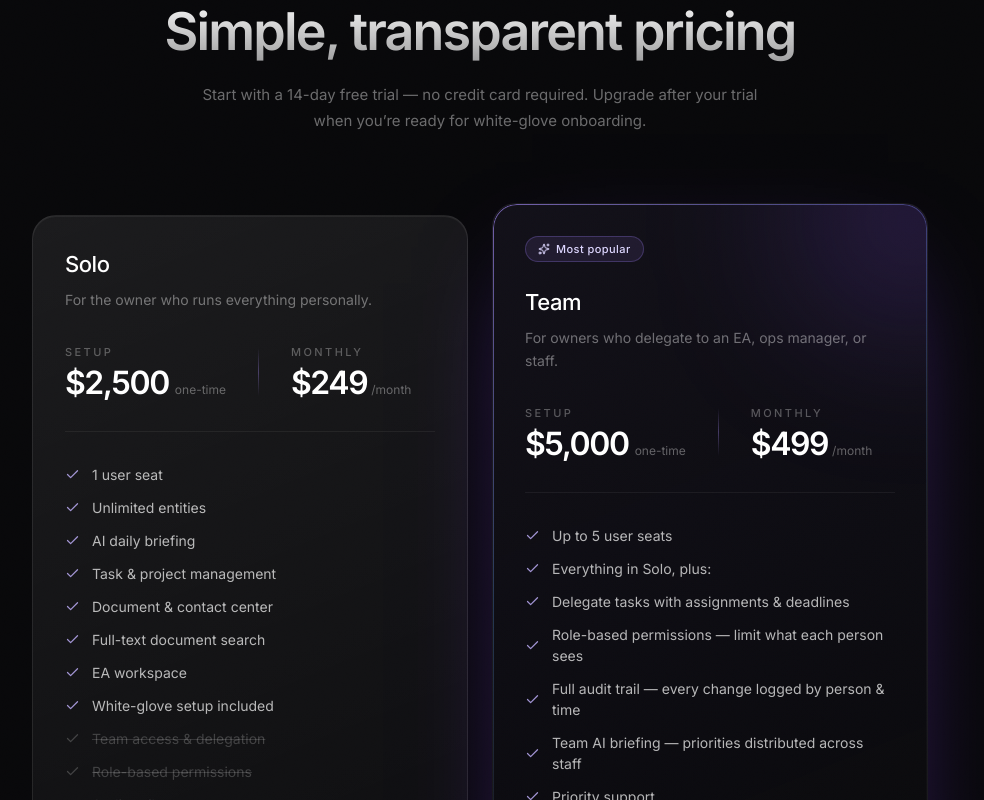
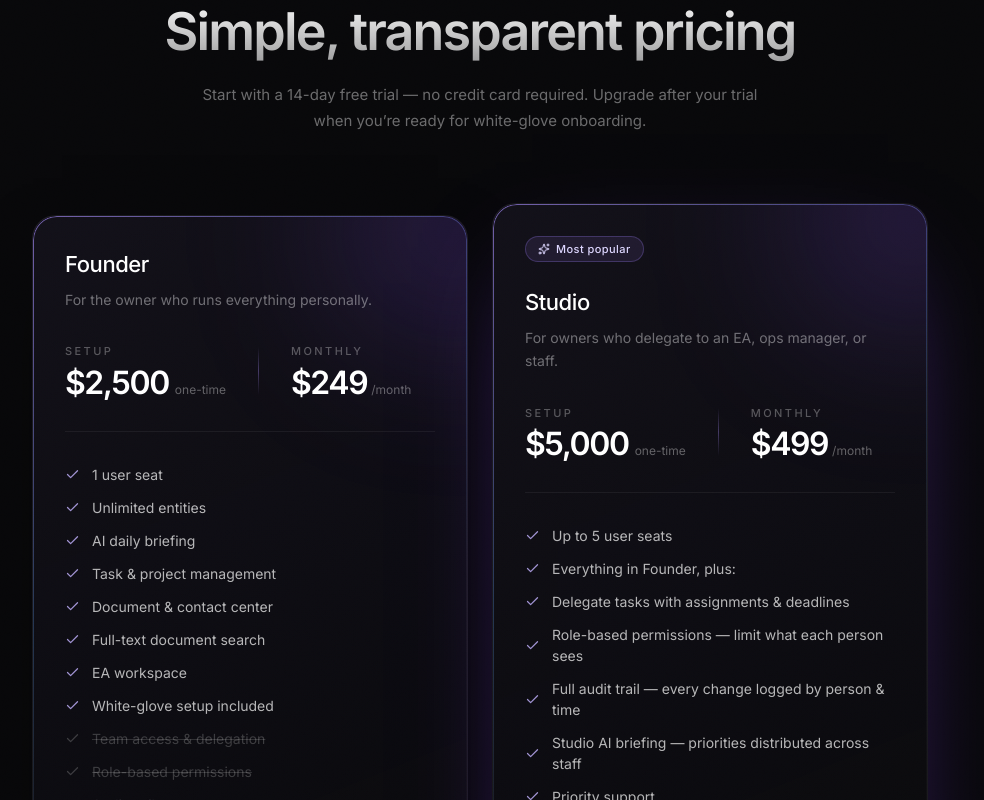
Before and after one commit to candrus43/Operion, a Next.js app: page / in a window 1280 px wide. Shown: the part 5460-6260 px from the top of the page, without its empty margins (160-1144 px from the left). Built offline with nearby package versions, Linux system fonts and the light colour scheme; no server answers.

Commit message:
fix: rename pricing tiers to Founder/Studio, equalize card styling

```diff
--- a/src/app/page.tsx
+++ b/src/app/page.tsx
@@ -150,7 +150,7 @@ const personas = [
 
 const pricingPlans = [
   {
-    name: "Solo",
+    name: "Founder",
     setupFee: "$2,500",
     price: "$249",
     period: "/month",
@@ -169,18 +169,18 @@ const pricingPlans = [
     highlighted: false,
   },
   {
-    name: "Team",
+    name: "Studio",
     setupFee: "$5,000",
     price: "$499",
     period: "/month",
     description: "For owners who delegate to an EA, ops manager, or staff.",
     features: [
       "Up to 5 user seats",
-      "Everything in Solo, plus:",
+      "Everything in Founder, plus:",
       "Delegate tasks with assignments & deadlines",
       "Role-based permissions — limit what each person sees",
       "Full audit trail — every change logged by person & time",
-      "Team AI briefing — priorities distributed across staff",
+      "Studio AI briefing — priorities distributed across staff",
       "Priority support",
       "White-glove setup included",
     ],
@@ -566,22 +566,20 @@ export default function LandingPage() {
                   className="h-full"
                 >
                   <div
-                    className={`relative flex h-full flex-col overflow-hidden rounded-3xl p-8 ${
+                    className={`relative flex h-full flex-col overflow-hidden rounded-3xl p-8 ring-gradient glass-deep ${
                       plan.highlighted
-                        ? "ring-gradient glass-deep shadow-[0_40px_100px_-40px_rgba(124,58,237,0.55)] lg:-translate-y-3"
-                        : "glass lift"
+                        ? "shadow-[0_40px_100px_-40px_rgba(124,58,237,0.55)] lg:-translate-y-3"
+                        : "shadow-[0_30px_80px_-30px_rgba(0,0,0,0.6)]"
                     }`}
                   >
+                    <div className="pointer-events-none absolute -right-24 -top-24 h-56 w-56 rounded-full bg-violet-500/20 blur-[80px]" />
                     {plan.highlighted && (
-                      <>
-                        <div className="pointer-events-none absolute -right-24 -top-24 h-56 w-56 rounded-full bg-violet-500/20 blur-[80px]" />
                       <div className="relative mb-6 flex justify-start">
                         <span className="inline-flex items-center gap-1.5 rounded-full border border-violet-400/25 bg-violet-400/10 px-3 py-1 text-[11px] font-medium tracking-[0.04em] text-violet-200">
                           <Sparkles className="h-3 w-3" />
                           Most popular
                         </span>
                       </div>
-                      </>
                     )}
 
                     <div className="relative">
--- a/src/app/pricing/page.tsx
+++ b/src/app/pricing/page.tsx
@@ -49,7 +49,7 @@ export default function PricingPage() {
 
   const plans = [
   {
-    name: "Solo",
+    name: "Founder",
     setupFee: "$2,500",
     setupPeriod: "one-time",
     plan: "SOLO" as const,
@@ -71,7 +71,7 @@ export default function PricingPage() {
     highlighted: false,
   },
   {
-    name: "Team",
+    name: "Studio",
     setupFee: "$5,000",
     setupPeriod: "one-time",
     plan: "TEAM" as const,
@@ -80,11 +80,11 @@ export default function PricingPage() {
     description: "For owners who delegate to an EA, ops manager, or staff.",
     features: [
       { text: "Up to 5 user seats", included: true },
-      { text: "Everything in Solo, plus:", included: true },
+      { text: "Everything in Founder, plus:", included: true },
       { text: "Delegate tasks with assignments & deadlines", included: true },
       { text: "Role-based permissions — limit what each person sees", included: true },
       { text: "Full audit trail — every change logged by person & time", included: true },
-      { text: "Team AI briefing — priorities distributed across staff", included: true },
+      { text: "Studio AI briefing — priorities distributed across staff", included: true },
       { text: "Priority support", included: true },
       { text: "White-glove setup", included: true },
     ],
```
Lines whose indentation alone changed are shown as unchanged.
